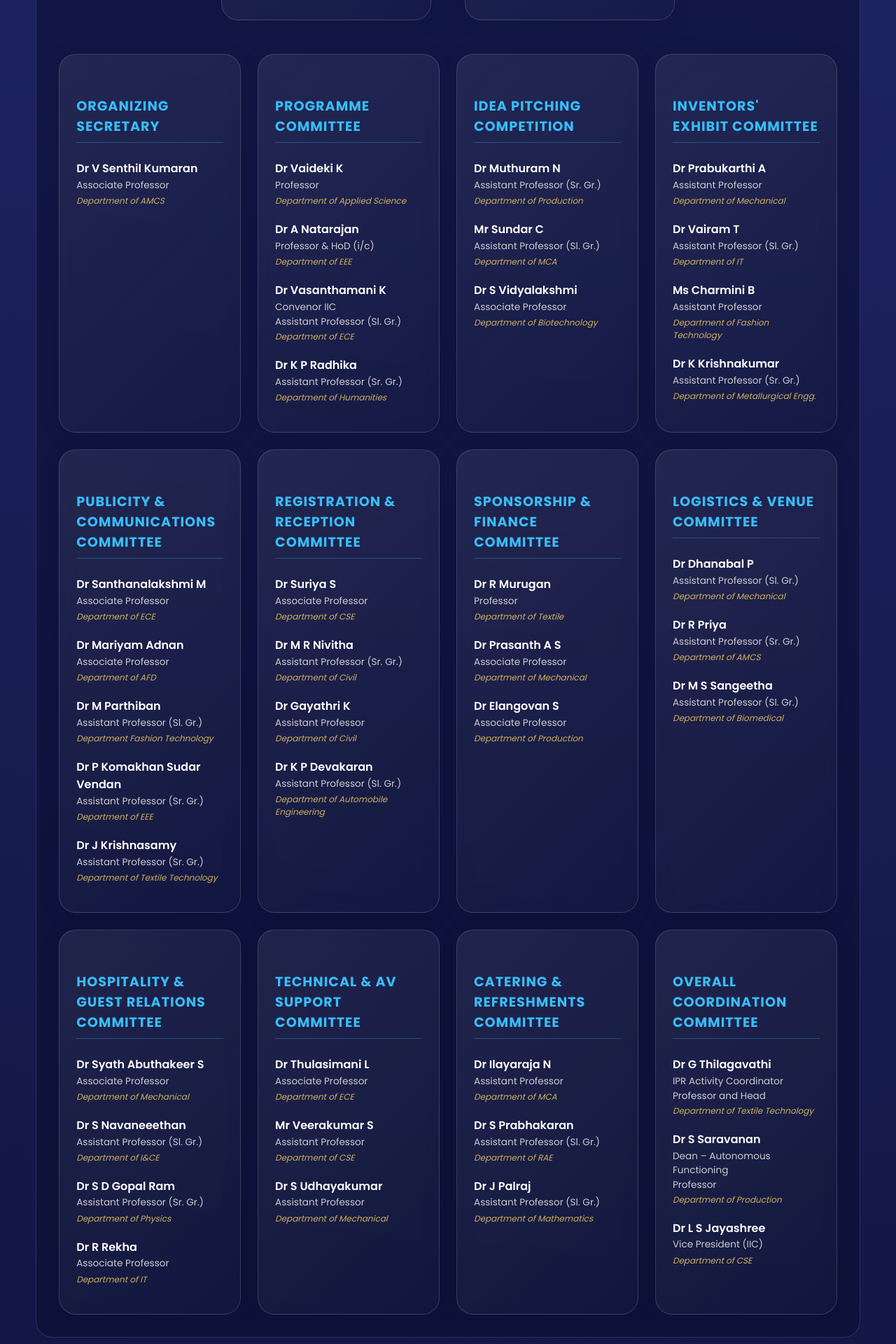
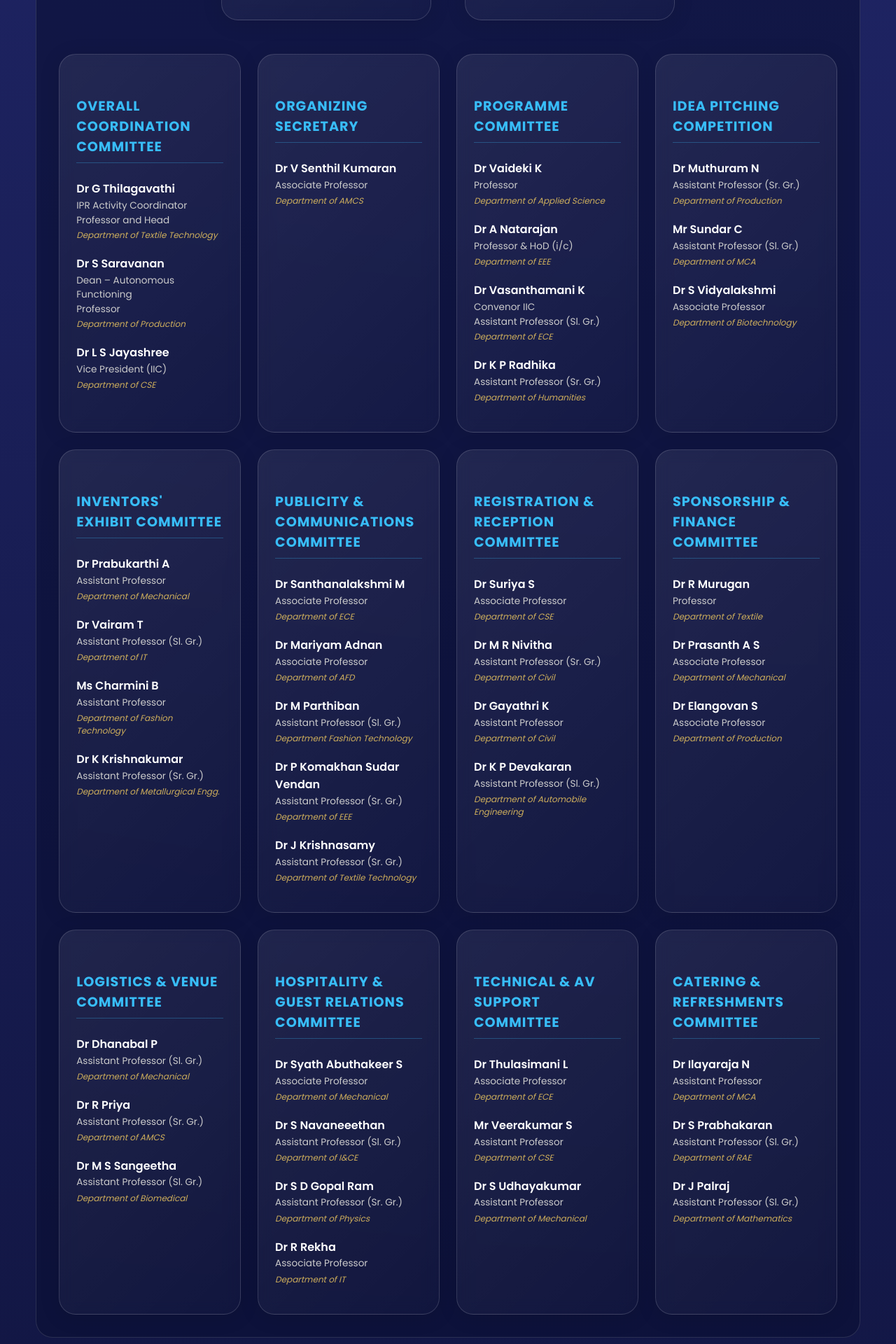
Before and after one commit to Rajeev260806/confluence_new, a React (Vite) app: page / in a window 1280 px wide. Shown: the part 5320-7240 px from the top of the page at 70% size. Built offline with nearby package versions, Linux system fonts and the light colour scheme.

Commit message:
Add Overall Coordination Committee details to committeeTeams

```diff
--- a/src/App.jsx
+++ b/src/App.jsx
@@ -158,6 +158,14 @@ const committeeLeaders = [
 ]
 const committeeTeams = [
   {
+    title: 'Overall Coordination Committee',
+    members: [
+      { name: 'Dr G Thilagavathi', desig2: 'Professor and Head', dept: 'Department of Textile Technology',desig: 'IPR Activity Coordinator'},
+      { name: 'Dr S Saravanan', desig: 'Dean – Autonomous Functioning', dept: 'Department of Production',desig2: 'Professor' },
+      { name: 'Dr L S Jayashree', desig: 'Vice President (IIC)', dept: 'Department of CSE'},
+    ]
+  },
+  {
     title: 'Organizing Secretary',
     members: [
       { name: 'Dr V Senthil Kumaran', desig: 'Associate Professor', dept: 'Department of AMCS' },
@@ -247,14 +255,6 @@ const committeeTeams = [
       { name: 'Dr Ilayaraja N', desig: 'Assistant Professor', dept: 'Department of MCA' },
       { name: 'Dr S Prabhakaran', desig: 'Assistant Professor (Sl. Gr.)', dept: 'Department of RAE' },
       { name: 'Dr J Palraj', desig: 'Assistant Professor (Sl. Gr.)', dept: 'Department of Mathematics' },
-    ]
-  },
-  {
-    title: 'Overall Coordination Committee',
-    members: [
-      { name: 'Dr G Thilagavathi', desig2: 'Professor and Head', dept: 'Department of Textile Technology',desig: 'IPR Activity Coordinator'},
-      { name: 'Dr S Saravanan', desig: 'Dean – Autonomous Functioning', dept: 'Department of Production',desig2: 'Professor' },
-      { name: 'Dr L S Jayashree', desig: 'Vice President (IIC)', dept: 'Department of CSE'},
     ]
   },
 ]
```
